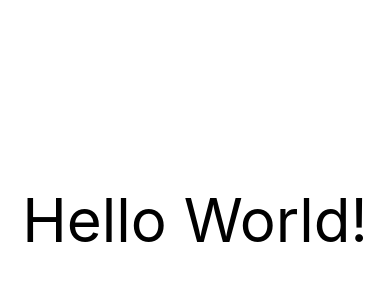
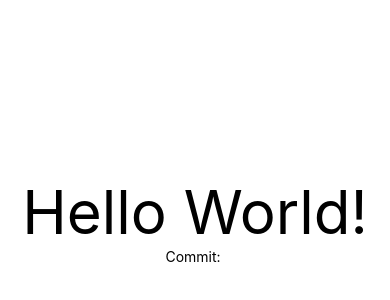
Before and after one commit to jmeyers91/expo-cdk-app, a React Native app: screen / in a window 390 px wide. Shown: the part 202-502 px from the top of the page. Built offline with nearby package versions, Linux system fonts and the light colour scheme.

Commit message:
Display github commit id in the app.

```diff
--- a/App.js
+++ b/App.js
@@ -1,10 +1,14 @@
 import { StatusBar } from "expo-status-bar";
 import { StyleSheet, Text, View } from "react-native";
+import Constants from "expo-constants";
+
+const { buildCommitId } = Constants.manifest.extra;
 
 export default function App() {
   return (
     <View style={styles.container}>
       <Text style={styles.text}>Hello World!</Text>
+      <Text>Commit: {buildCommitId}</Text>
       <StatusBar style="auto" />
     </View>
   );
--- /dev/null
+++ b/app.config.js
@@ -0,0 +1,6 @@
+export default ({ config }) => ({
+  ...config,
+  extra: {
+    buildCommitId: process.env.CODEBUILD_RESOLVED_SOURCE_VERSION ?? "",
+  },
+});
```
